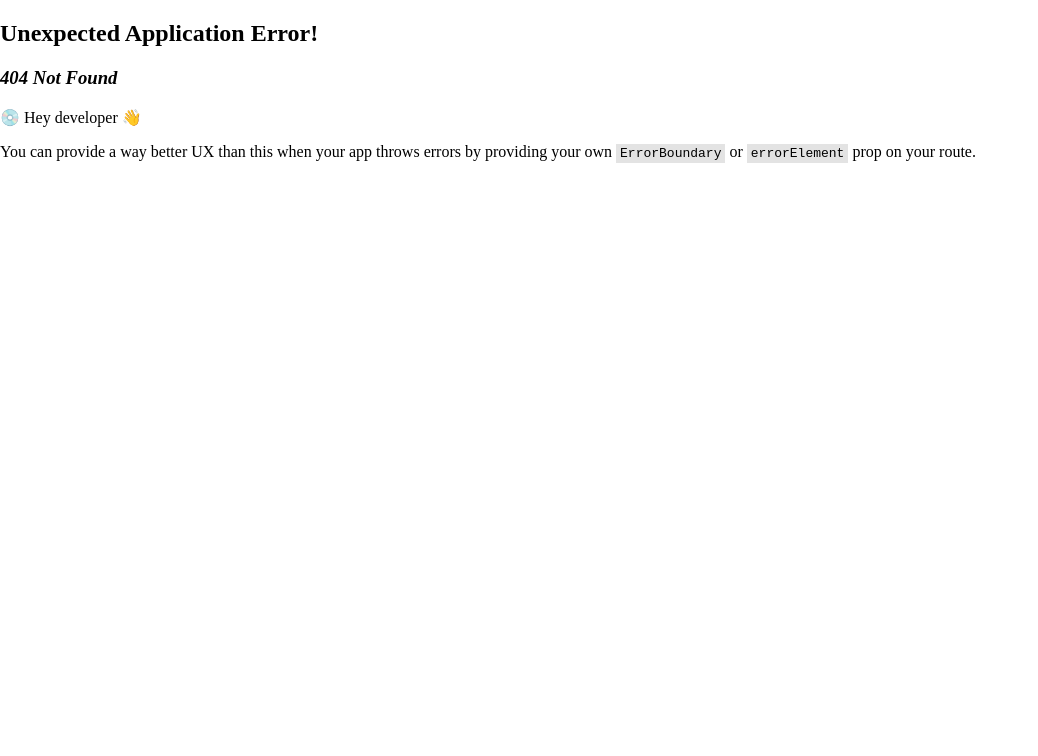
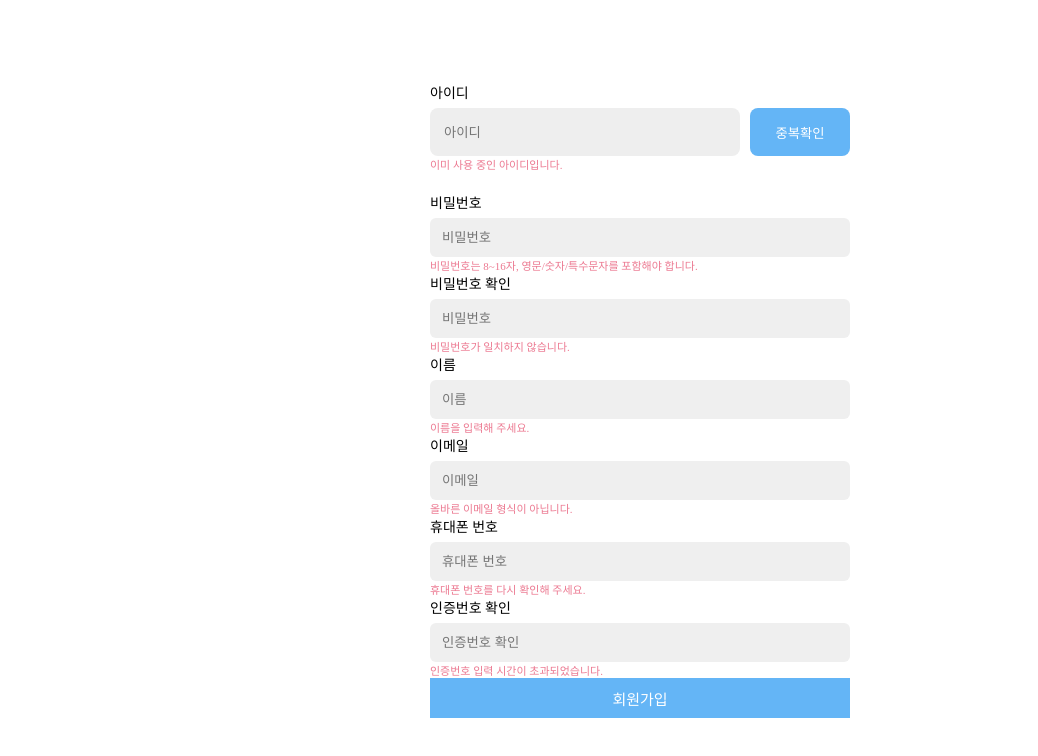
Before and after one commit to hjunie/react-study, a React (Vite) app: page /join in a window 1280 px wide. Before the commit this address had no page. Shown: the top 756 px of the page, without its empty margins (0-1038 px from the left). Built offline with nearby package versions, Linux system fonts and the light colour scheme.

Commit message:
회원가입 페이지

```diff
--- a/package.json
+++ b/package.json
@@ -13,7 +13,7 @@
     "axios": "^1.11.0",
     "react": "^19.1.1",
     "react-dom": "^19.1.1",
-    "react-router-dom": "^6.30.1",
+    "react-router-dom": "^6.30.3",
     "zustand": "^5.0.8"
   },
   "devDependencies": {
--- a/public/css/style.css
+++ b/public/css/style.css
@@ -150,3 +150,30 @@ body {
   color: #EC7991;
   border-bottom: 2px !important;
 }
+
+.id-row {
+  display: flex;
+  gap: 10px;
+}
+
+.id-row input {
+  flex: 1;
+  height: 48px;
+  padding: 0 14px;
+  border-radius: 8px;
+  border: none;
+  background: #eee;
+}
+
+.id-row button {
+  width: 100px;
+  height: 48px;
+  border-radius: 8px;
+  border: none;
+  background: #64B5F6;
+  color: white;
+
+  display: flex;              /* ⭐ 핵심 */
+  align-items: center;        /* 세로 가운데 */
+  justify-content: center;    /* 가로 가운데 */
+}
--- /dev/null
+++ b/src/pages/join.jsx
@@ -0,0 +1,107 @@
+import { useState} from "react";
+
+function Join() {
+    const [id, setid] = useState("");
+    const [pw, setpw] = useState("");
+    const [autoLogin, setAutoLogin] = useState(false);
+    const [showPassword, setShowPassword] = useState(false);
+
+    const handleLogin = () => {
+        console.log("아이디:", id);
+        console.log("비밀번호:", pw);
+        console.log("자동로그인:", autoLogin);
+    };
+
+    return (
+       <>
+           <div className="login-container">
+               <div className="login-box">
+                   <h2>Login</h2>
+                   <div className="input-group mb-20">
+                      <label>아이디</label>
+
+                      <div className="id-row">
+                        <input type="text" placeholder="아이디" />
+                        <button className="id-row">중복확인</button>
+                      </div>
+
+                      <div className="err">이미 사용 중인 아이디입니다.</div>
+                      </div>
+
+                   <div className="input-group">
+                      <div className="input-group">
+                         <label>비밀번호</label>
+
+                          <div className="password-box">
+                             <input type="password" placeholder="비밀번호"/>
+                          </div>
+                              <div className="err">비밀번호는 8~16자, 영문/숫자/특수문자를 포함해야 합니다.</div>
+                      </div>
+                   </div>
+
+                   <div className="input-group">
+                      <div className="input-group">
+                         <label>비밀번호 확인</label>
+
+                          <div className="password-box">
+                             <input type="password" placeholder="비밀번호"/>
+                          </div>
+                              <div className="err">비밀번호가 일치하지 않습니다.</div>
+
+                      </div>
+                   </div>
+
+                  <div className="input-group">
+                      <div className="input-group">
+                         <label>이름</label>
+
+                          <div className="username">
+                             <input type="username" placeholder="이름"/>
+                          </div>
+                              <div className="err">이름을 입력해 주세요.</div>
+
+                      </div>
+                   </div>
+
+                   <div className="input-group">
+                      <div className="input-group">
+                         <label>이메일</label>
+
+                          <div className="email">
+                             <input type="email" placeholder="이메일"/>
+                          </div>
+                              <div className="err">올바른 이메일 형식이 아닙니다.</div>
+
+                      </div>
+                   </div>
+
+                   <div className="input-group">
+                      <div className="input-group">
+                         <label>휴대폰 번호</label>
+
+                          <div className="phonenumber">
+                             <input type="phonenumber" placeholder="휴대폰 번호"/>
+                          </div>
+                              <div className="err">휴대폰 번호를 다시 확인해 주세요.</div>
+                      </div>
+                   </div>
+
+                   <div className="input-group">
+                      <div className="input-group">
+                         <label>인증번호 확인</label>
+
+                          <div className="pinnumber">
+                             <input type="pinnumber" placeholder="인증번호 확인"/>
+                          </div>
+                              <div className="err">인증번호 입력 시간이 초과되었습니다.</div>
+                      </div>
+                   </div>
+
+                   <button className="login-btn">회원가입</button>
+                </div>
+          </div>
+      </>
+
+    );
+}
+export default Join;
--- a/src/router/index.jsx
+++ b/src/router/index.jsx
@@ -3,6 +3,7 @@ import CommonLayout from "@/layouts/common.layout";
 
 import Main from "@/pages/main";
 import Login from "@/pages/login";
+import Join from "@/pages/Join.jsx";
 
 
 const router = createBrowserRouter([
@@ -12,7 +13,9 @@ const router = createBrowserRouter([
             // 메인
             { index: true, element: <Main /> },
             // 로그인
-            { path: 'login', element: <Login /> }
+            { path: 'login', element: <Login /> },
+            // 회원가입
+            { path: 'join', element: <Join /> },
         ]
     }
 ]);
```
Also changed, not shown: src/pages/main.jsx (line endings or trailing spaces), 1 other file (tests, documents, lock files or other folders).
